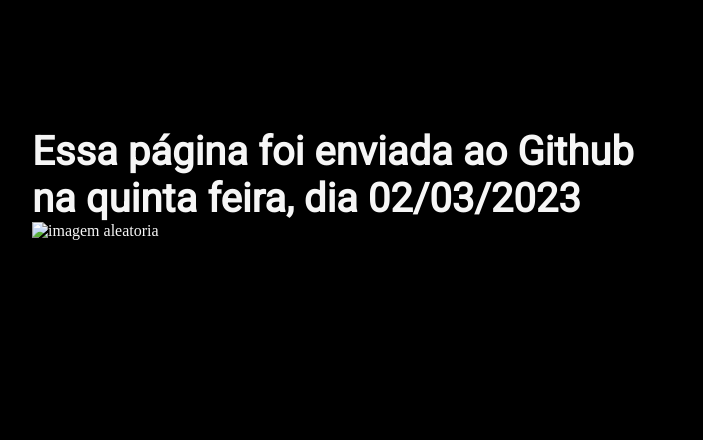
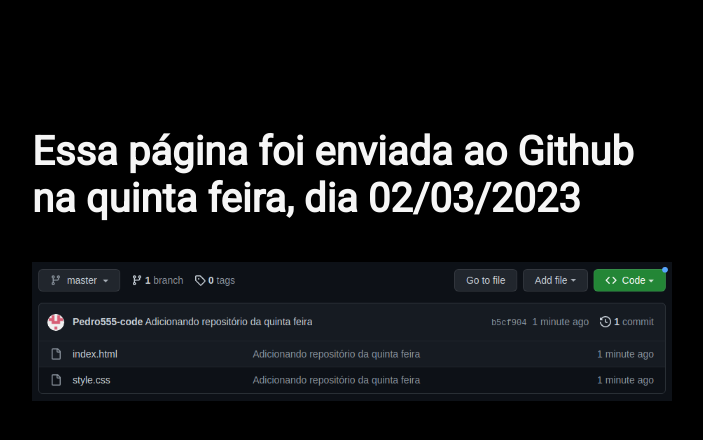
Before and after one commit to Pedro555-code/quinta-feira, a plain HTML site: page index.html in a window 1280 px wide. Shown: the whole page, without its empty margins (288-991 px from the left). Drawn offline with Linux system fonts and the light colour scheme.

Commit message:
Atualizando repositorio

```diff
--- a/index.html
+++ b/index.html
@@ -10,7 +10,7 @@
 <body>
     <main class="main">
         <h1 class="texto">Essa página foi enviada ao Github na quinta feira, dia 02/03/2023</h1>
-        <img src="" alt="imagem aleatoria">
+        <img src="repositorio-quinta-feira.png" alt="Imagem do repositório">
     </main>
 </body>
 </html>
--- a/style.css
+++ b/style.css
@@ -12,6 +12,9 @@ body {
 
 .main {
     margin: 10% 25%;
+    display: flex;
+    flex-direction: column;
+    gap: 40px;
 }
 
 .texto {
```
Also changed, not shown: repositorio-quinta-feira.png (added).
